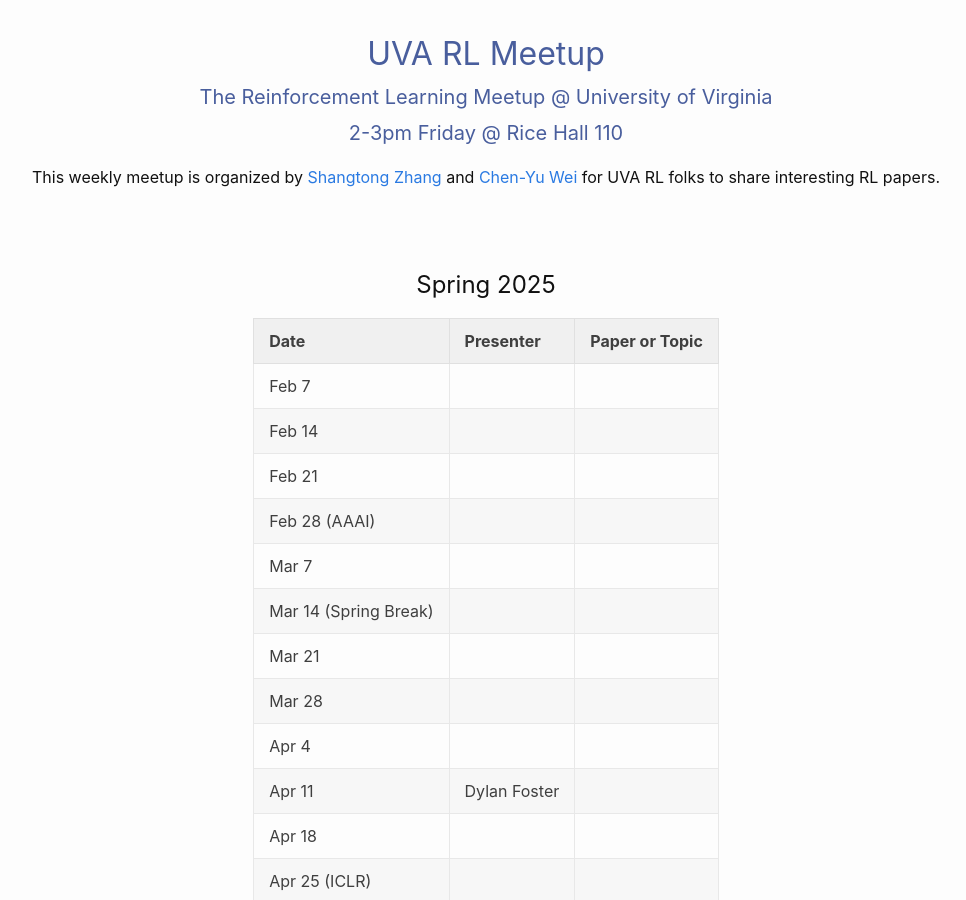
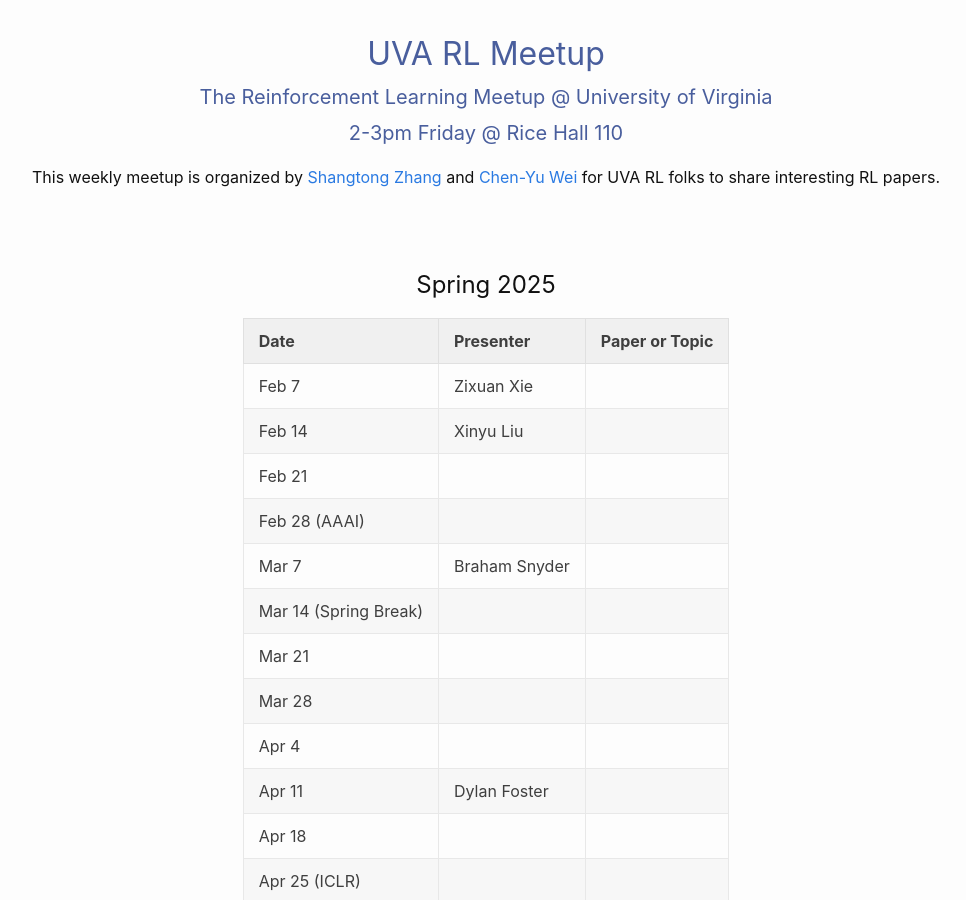
Before and after one commit to WennyXie/rl-meetup.github.io, a Jekyll site: the page built from index.md, in a window 1280 px wide and 900 px high. Shown: the whole window, without its empty margins (154-1120 px from the left). Built offline with Jekyll 4.4.1, drawn with Linux system fonts in a browser that asks for light colours.

Commit message:
Update index.md

```diff
--- a/index.md
+++ b/index.md
@@ -30,11 +30,11 @@ This weekly meetup is organized by [Shangtong Zhang](https://shangtongzhang.gith
 
 | Date | Presenter | Paper or Topic |
 | - | -  | - |
-| Feb 7  | | |
-| Feb 14  | | |
+| Feb 7  | Zixuan Xie | |
+| Feb 14  | Xinyu Liu | |
 | Feb 21  | | |
 | Feb 28 (AAAI) | | |
-| Mar 7  | | |
+| Mar 7  | Braham Snyder | |
 | Mar 14 (Spring Break) | | |
 | Mar 21  | | |
 | Mar 28  | | |
```
